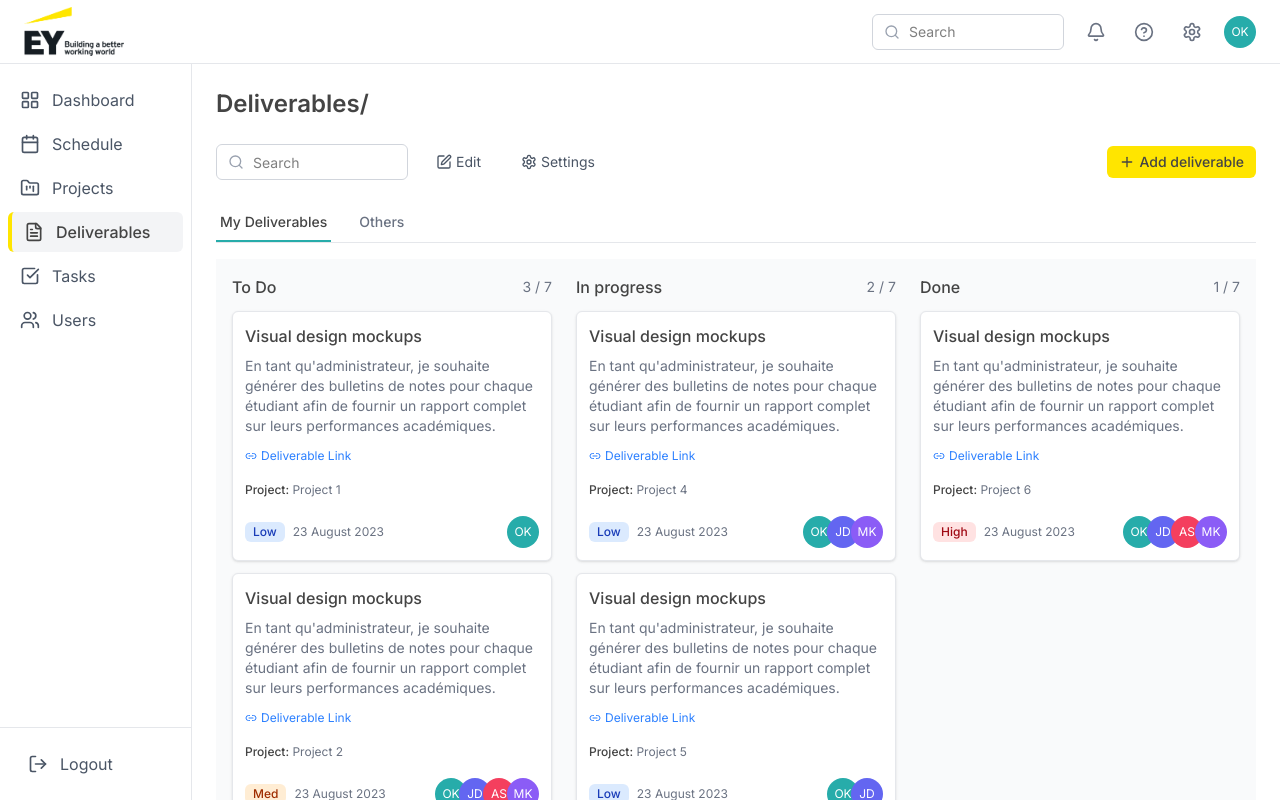
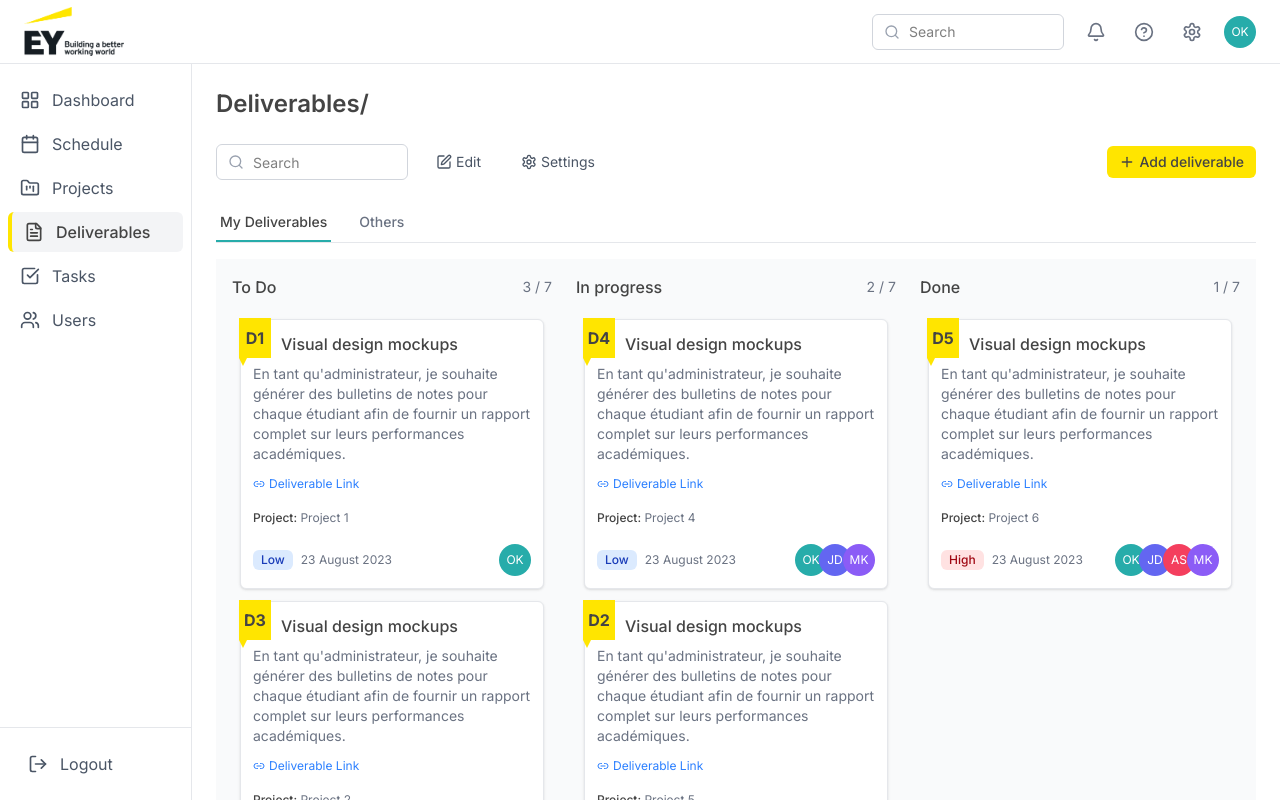
Before and after one commit to ons-khiari/Projectmanagement-EY-Template, a Next.js app: page /deliverables in a window 1280 px wide. Built offline with nearby package versions, Linux system fonts and the light colour scheme.

Commit message:
deliverable drag

```diff
--- a/app/types/deliverable.ts
+++ b/app/types/deliverable.ts
@@ -3,12 +3,13 @@ export interface Deliverable {
   title: string;
   description: string;
   link: string;
-  priority: string;
+  project: string;
+  priority: "low" | "med" | "high";
+  priority_number: number;
   date: string;
   assignee: {
     id: string;
     avatar: string;
     color: string;
   }[];
-  project: string;
 }
--- a/components/deliverable-card.tsx
+++ b/components/deliverable-card.tsx
@@ -1,11 +1,27 @@
 import type { Deliverable } from "@/app/types/deliverable";
 import { Link2 } from "lucide-react";
+import { useSortable } from "@dnd-kit/sortable";
+import { CSS } from "@dnd-kit/utilities";
 
 interface DeliverableCardProps {
   deliverable: Deliverable;
+  index: number;
+  isDragging?: boolean;
 }
 
-export default function DeliverableCard({ deliverable }: DeliverableCardProps) {
+export default function DeliverableCard({
+  deliverable,
+  index,
+  isDragging = false,
+}: DeliverableCardProps) {
+  const { attributes, listeners, setNodeRef, transform, transition } =
+    useSortable({ id: deliverable.id });
+
+  const style = {
+    transform: CSS.Transform.toString(transform),
+    transition,
+  };
+
   // Priority colors
   const priorityColors = {
     low: "bg-blue-100 text-blue-800 border-l-4 border-blue-500",
@@ -19,8 +35,24 @@ export default function DeliverableCard({ deliverable }: DeliverableCardProps) {
     deliverable.priority.slice(1);
 
   return (
-    <div className="rounded-md border border-gray-200 bg-white p-3 shadow-sm">
-      <div className="mb-2">
+    <div
+      ref={setNodeRef}
+      style={style}
+      {...attributes}
+      {...listeners}
+      className={`rounded-md border border-gray-200 bg-white p-3 shadow-sm relative cursor-grab active:cursor-grabbing ${
+        isDragging ? "opacity-50" : ""
+      }`}
+    >
+      {/* Ribbon badge */}
+      <div className="absolute -top-0.5 -left-0.5 w-8 h-12 overflow-hidden">
+        <div className="absolute top-0 left-0 w-8 h-10 bg-[#ffe500] flex items-center justify-center font-bold text-[#444444]">
+          D{deliverable.priority_number}
+        </div>
+        <div className="absolute bottom-0 left-0 w-0 h-0 border-l-4 border-r-4 border-t-[8px] border-l-transparent border-r-transparent border-t-[#ffe500]"></div>
+      </div>
+
+      <div className="mb-2 pl-7">
         <h4 className="font-medium text-[#444444]">{deliverable.title}</h4>
       </div>
       <div className="mb-3">
--- a/components/deliverable-column.tsx
+++ b/components/deliverable-column.tsx
@@ -1,11 +1,17 @@
 import type { Deliverable } from "@/app/types/deliverable";
 import DeliverableCard from "./deliverable-card";
+import { useDroppable } from "@dnd-kit/core";
+import {
+  SortableContext,
+  verticalListSortingStrategy,
+} from "@dnd-kit/sortable";
 
 interface DeliverableColumnProps {
   title: string;
   count: number;
   total: number;
   deliverables: Deliverable[];
+  id: string; // Column ID for drag and drop
 }
 
 export default function DeliverableColumn({
@@ -13,7 +19,12 @@ export default function DeliverableColumn({
   count,
   total,
   deliverables,
+  id,
 }: DeliverableColumnProps) {
+  const { setNodeRef, isOver } = useDroppable({
+    id,
+  });
+
   return (
     <div className="flex flex-col">
       <div className="mb-3 flex items-center justify-between">
@@ -22,10 +33,29 @@ export default function DeliverableColumn({
           {count} / {total}
         </span>
       </div>
-      <div className="flex flex-col gap-3">
-        {deliverables.map((deliverable) => (
-          <DeliverableCard key={deliverable.id} deliverable={deliverable} />
-        ))}
+      <div
+        ref={setNodeRef}
+        className={`flex flex-col gap-3 min-h-[200px] p-2 rounded-md transition-colors duration-200 ${
+          isOver ? "bg-gray-200" : ""
+        }`}
+      >
+        <SortableContext
+          items={deliverables.map((d) => d.id)}
+          strategy={verticalListSortingStrategy}
+        >
+          {deliverables.map((deliverable, index) => (
+            <DeliverableCard
+              key={deliverable.id}
+              deliverable={deliverable}
+              index={index}
+            />
+          ))}
+        </SortableContext>
+        {deliverables.length === 0 && (
+          <div className="text-center py-4 text-gray-400 text-sm">
+            Drop items here
+          </div>
+        )}
       </div>
     </div>
   );
--- a/components/deliverables-dashboard.tsx
+++ b/components/deliverables-dashboard.tsx
@@ -4,6 +4,19 @@ import { useState } from "react";
 import { Search, Edit, Settings, Plus } from "lucide-react";
 import DeliverableColumn from "./deliverable-column";
 import type { Deliverable } from "@/app/types/deliverable";
+import {
+  DndContext,
+  DragOverlay,
+  closestCorners,
+  KeyboardSensor,
+  PointerSensor,
+  useSensor,
+  useSensors,
+  type DragStartEvent,
+  type DragEndEvent,
+} from "@dnd-kit/core";
+import { arrayMove, sortableKeyboardCoordinates } from "@dnd-kit/sortable";
+import DeliverableCard from "./deliverable-card";
 
 // Sample deliverable data
 const sampleDeliverables: Record<string, Deliverable[]> = {
@@ -15,6 +28,7 @@ const sampleDeliverables: Record<string, Deliverable[]> = {
         "En tant qu'administrateur, je souhaite générer des bulletins de notes pour chaque étudiant afin de fournir un rapport complet sur leurs performances académiques.",
       link: "Deliverable Link",
       priority: "low",
+      priority_number: 1,
       date: "23 August 2023",
       assignee: [{ id: "1", avatar: "OK", color: "#27acaa" }],
       project: "Project 1",
@@ -26,6 +40,7 @@ const sampleDeliverables: Record<string, Deliverable[]> = {
         "En tant qu'administrateur, je souhaite générer des bulletins de notes pour chaque étudiant afin de fournir un rapport complet sur leurs performances académiques.",
       link: "Deliverable Link",
       priority: "med",
+      priority_number: 3,
       date: "23 August 2023",
       assignee: [
         { id: "1", avatar: "OK", color: "#27acaa" },
@@ -42,6 +57,7 @@ const sampleDeliverables: Record<string, Deliverable[]> = {
         "En tant qu'administrateur, je souhaite générer des bulletins de notes pour chaque étudiant afin de fournir un rapport complet sur leurs performances académiques.",
       link: "Deliverable Link",
       priority: "low",
+      priority_number: 6,
       date: "23 August 2023",
       assignee: [
         { id: "1", avatar: "OK", color: "#27acaa" },
@@ -58,6 +74,7 @@ const sampleDeliverables: Record<string, Deliverable[]> = {
         "En tant qu'administrateur, je souhaite générer des bulletins de notes pour chaque étudiant afin de fournir un rapport complet sur leurs performances académiques.",
       link: "Deliverable Link",
       priority: "low",
+      priority_number: 4,
       date: "23 August 2023",
       assignee: [
         { id: "1", avatar: "OK", color: "#27acaa" },
@@ -73,6 +90,7 @@ const sampleDeliverables: Record<string, Deliverable[]> = {
         "En tant qu'administrateur, je souhaite générer des bulletins de notes pour chaque étudiant afin de fournir un rapport complet sur leurs performances académiques.",
       link: "Deliverable Link",
       priority: "low",
+      priority_number: 2,
       date: "23 August 2023",
       assignee: [
         { id: "1", avatar: "OK", color: "#27acaa" },
@@ -89,6 +107,7 @@ const sampleDeliverables: Record<string, Deliverable[]> = {
         "En tant qu'administrateur, je souhaite générer des bulletins de notes pour chaque étudiant afin de fournir un rapport complet sur leurs performances académiques.",
       link: "Deliverable Link",
       priority: "high",
+      priority_number: 5,
       date: "23 August 2023",
       assignee: [
         { id: "1", avatar: "OK", color: "#27acaa" },
@@ -104,6 +123,145 @@ const sampleDeliverables: Record<string, Deliverable[]> = {
 export default function DeliverablesDashboard() {
   const [deliverables, setDeliverables] = useState(sampleDeliverables);
   const [activeTab, setActiveTab] = useState("myDeliverables");
+  const [activeId, setActiveId] = useState<string | null>(null);
+  const [activeDeliverable, setActiveDeliverable] =
+    useState<Deliverable | null>(null);
+
+  // Configure sensors for drag detection
+  const sensors = useSensors(
+    useSensor(PointerSensor),
+    useSensor(KeyboardSensor, {
+      coordinateGetter: sortableKeyboardCoordinates,
+    })
+  );
+
+  // Find the container and index of an item
+  const findContainer = (id: string) => {
+    if (id in deliverables) return id;
+
+    const container = Object.keys(deliverables).find((key) =>
+      deliverables[key].some((item) => item.id === id)
+    );
+
+    return container || null;
+  };
+
+  // Handle drag start
+  const handleDragStart = (event: DragStartEvent) => {
+    const { active } = event;
+    const id = active.id as string;
+    const container = findContainer(id);
+
+    if (container) {
+      const index = deliverables[container].findIndex((item) => item.id === id);
+      if (index !== -1) {
+        setActiveId(id);
+        setActiveDeliverable(deliverables[container][index]);
+      }
+    }
+  };
+
+  // Handle drag end
+  const handleDragEnd = (event: DragEndEvent) => {
+    const { active, over } = event;
+
+    if (!over) {
+      setActiveId(null);
+      setActiveDeliverable(null);
+      return;
+    }
+
+    const activeId = active.id as string;
+    const overId = over.id as string;
+
+    if (activeId === overId) {
+      setActiveId(null);
+      setActiveDeliverable(null);
+      return;
+    }
+
+    const activeContainer = findContainer(activeId);
+    const overContainer = findContainer(overId);
+
+    if (!activeContainer || !overContainer) {
+      setActiveId(null);
+      setActiveDeliverable(null);
+      return;
+    }
+
+    // Find the indexes of the active and over items
+    const activeIndex = deliverables[activeContainer].findIndex(
+      (item) => item.id === activeId
+    );
+    const overIndex = deliverables[overContainer].findIndex(
+      (item) => item.id === overId
+    );
+
+    // If items are in the same container, reorder
+    if (activeContainer === overContainer) {
+      const newItems = [...deliverables[activeContainer]];
+      const reorderedItems = arrayMove(newItems, activeIndex, overIndex);
+
+      setDeliverables({
+        ...deliverables,
+        [activeContainer]: reorderedItems,
+      });
+    }
+    // If items are in different containers, move from one to another
+    else {
+      const activeItems = [...deliverables[activeContainer]];
+      const overItems = [...deliverables[overContainer]];
+      const [item] = activeItems.splice(activeIndex, 1);
+
+      // Insert into the new container
+      overItems.splice(overIndex, 0, item);
+
+      setDeliverables({
+        ...deliverables,
+        [activeContainer]: activeItems,
+        [overContainer]: overItems,
+      });
+    }
+
+    setActiveId(null);
+    setActiveDeliverable(null);
+  };
+
+  // Handle drag over - for dropping into empty containers
+  const handleDragOver = (event: any) => {
+    const { active, over } = event;
+
+    if (!over) return;
+
+    const activeId = active.id as string;
+    const overId = over.id as string;
+
+    if (activeId === overId) return;
+
+    const activeContainer = findContainer(activeId);
+    const overContainer = findContainer(overId);
+
+    if (!activeContainer || !overContainer || activeContainer === overContainer)
+      return;
+
+    // Check if we're dropping directly onto a container
+    if (overId === "todo" || overId === "inProgress" || overId === "done") {
+      const activeItems = [...deliverables[activeContainer]];
+      const overItems = [...deliverables[overContainer]];
+      const activeIndex = activeItems.findIndex((item) => item.id === activeId);
+
+      if (activeIndex !== -1) {
+        const [item] = activeItems.splice(activeIndex, 1);
+        overItems.push(item);
+
+        setDeliverables({
+          ...deliverables,
+          [activeContainer]: activeItems,
+          [overContainer]: overItems,
+        });
+      }
+    }
+  };
 
   return (
     <div className="h-full">
@@ -163,26 +321,50 @@ export default function DeliverablesDashboard() {
         </div>
       </div>
 
+      <DndContext
+        sensors={sensors}
+        collisionDetection={closestCorners}
+        onDragStart={handleDragStart}
+        onDragEnd={handleDragEnd}
+        onDragOver={handleDragOver}
+      >
         <div className="grid grid-cols-3 gap-6 bg-gray-50 p-4">
           <DeliverableColumn
             title="To Do"
             count={deliverables.todo.length}
             total={7}
             deliverables={deliverables.todo}
+            id="todo"
           />
           <DeliverableColumn
             title="In progress"
             count={deliverables.inProgress.length}
             total={7}
             deliverables={deliverables.inProgress}
+            id="inProgress"
           />
           <DeliverableColumn
             title="Done"
             count={deliverables.done.length}
             total={7}
             deliverables={deliverables.done}
+            id="done"
           />
         </div>
+
+        {/* Drag overlay for visual feedback */}
+        <DragOverlay>
+          {activeId && activeDeliverable ? (
+            <div className="opacity-80">
+              <DeliverableCard
+                deliverable={activeDeliverable}
+                index={0}
+                isDragging={true}
+              />
+            </div>
+          ) : null}
+        </DragOverlay>
+      </DndContext>
     </div>
   );
 }
--- a/package.json
+++ b/package.json
@@ -9,6 +9,8 @@
     "lint": "next lint"
   },
   "dependencies": {
+    "@dnd-kit/core": "^6.3.1",
+    "@dnd-kit/sortable": "^10.0.0",
     "class-variance-authority": "^0.7.1",
     "clsx": "^2.1.1",
     "lucide-react": "^0.477.0",
```
Also changed, not shown: 1 other file (tests, documents, lock files or other folders). Lines whose indentation alone changed are shown as unchanged.
